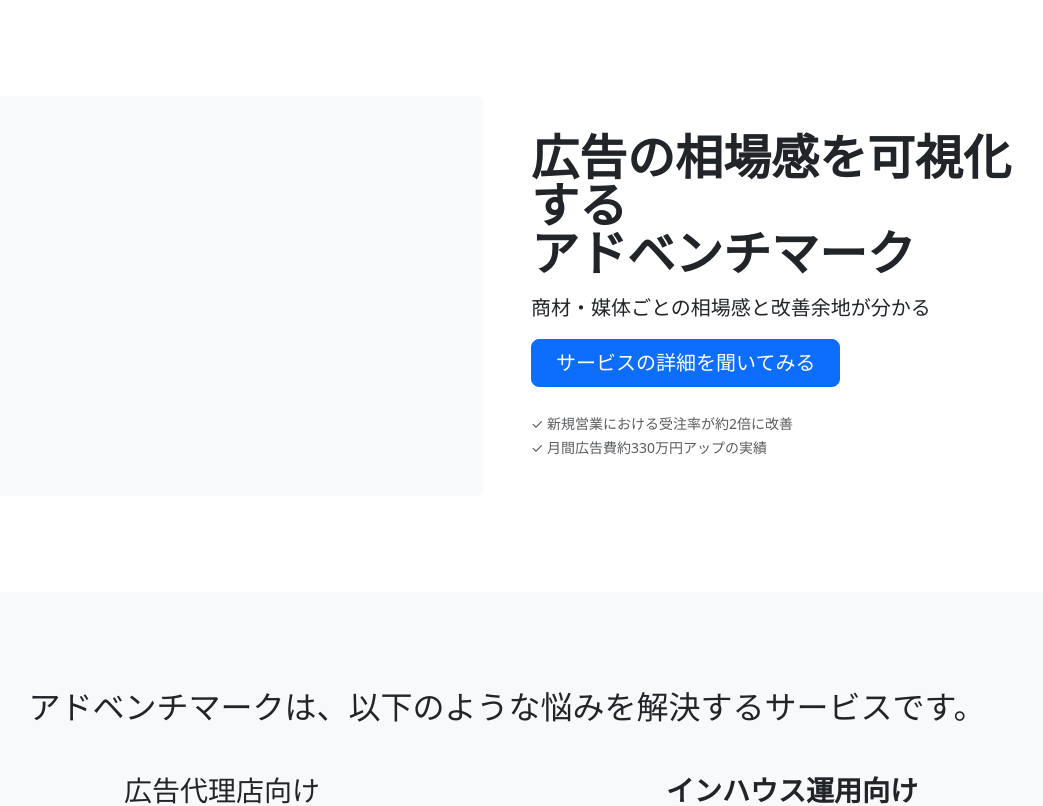
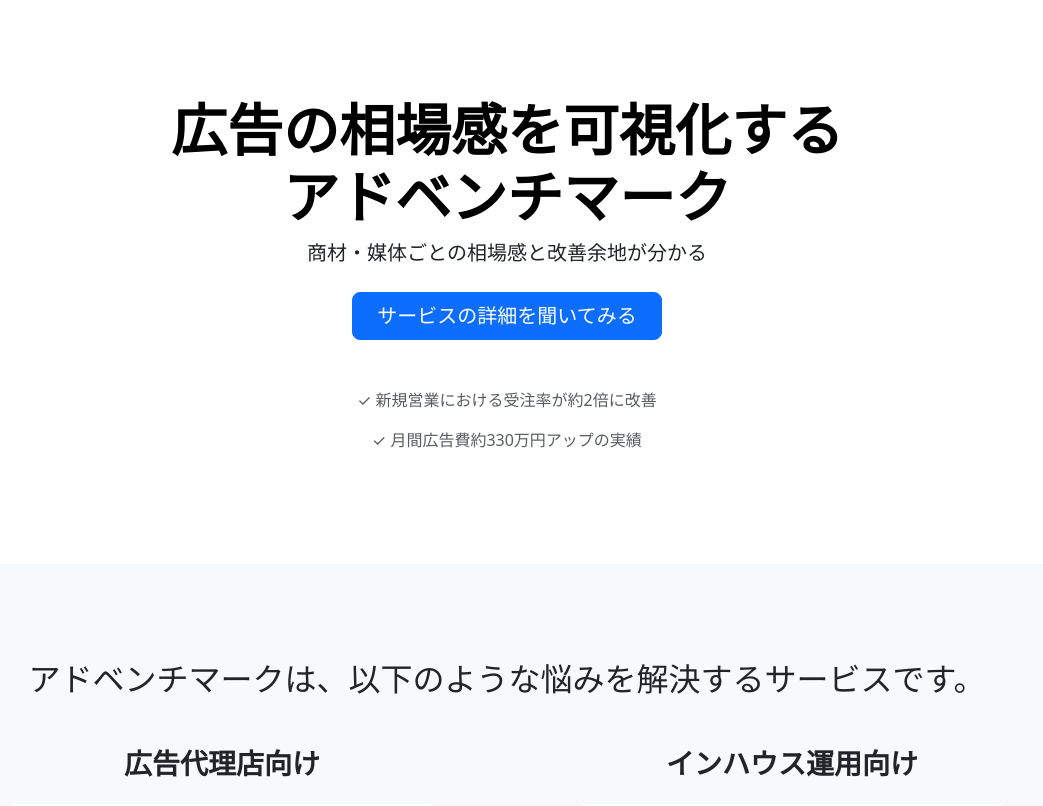
Before and after one commit to soshihojo/ad-benchmark-lp01, a React (Vite) app: page / in a window 1280 px wide. Shown: the top 806 px of the page, without its empty margins (133-1176 px from the left). Built offline with nearby package versions, Linux system fonts and the light colour scheme.

Commit message:
feat: Redesign hero, bold problems titles, and minor fixes

```diff
--- a/src/components/Hero.jsx
+++ b/src/components/Hero.jsx
@@ -4,24 +4,18 @@
   const contactFormUrl = 'https://docs.google.com/forms/d/e/1FAIpQLScPKGKK2xjsWhdV91ivuEXcXjpSUvEliSnm40lPFf7LLSoSbA/viewform?usp=header';
 
   return (
-    <div className="container col-xxl-8 px-4 py-5">
-      <div className="row flex-lg-row-reverse align-items-center g-5 py-5">
-        <div className="col-lg-6">
-          <h1 className="display-5 fw-bold lh-1 mb-3">広告の相場感を可視化する<br/>アドベンチマーク</h1>
-          <p className="lead">商材・媒体ごとの相場感と改善余地が分かる</p>
-          <div className="d-grid gap-2 d-md-flex justify-content-md-start mb-4">
-            <a href={contactFormUrl} target="_blank" rel="noopener noreferrer" className="btn btn-primary btn-lg px-4 me-md-2">
-              サービスの詳細を聞いてみる
-            </a>
-          </div>
-          <div>
-            <small className="text-muted">✓ 新規営業における受注率が約2倍に改善</small><br/>
-            <small className="text-muted">✓ 月間広告費約330万円アップの実績</small>
-          </div>
+    <div className="px-4 py-5 my-5 text-center">
+      <h1 className="display-4 fw-bold text-body-emphasis">広告の相場感を可視化する<br/>アドベンチマーク</h1>
+      <div className="col-lg-6 mx-auto">
+        <p className="lead mb-4">商材・媒体ごとの相場感と改善余地が分かる</p>
+        <div className="d-grid gap-2 d-sm-flex justify-content-sm-center mb-4">
+          <a href={contactFormUrl} target="_blank" rel="noopener noreferrer" className="btn btn-primary btn-lg px-4 gap-3">
+            サービスの詳細を聞いてみる
+          </a>
         </div>
-        <div className="col-10 col-sm-8 col-lg-6">
-          {/* This is where the original placeholder was, we can leave it empty or add a simple one */}
-          <div className="bg-light w-100 h-100 rounded" style={{ minHeight: '400px' }}></div>
+        <div className="mt-5">
+          <p className="text-muted">✓ 新規営業における受注率が約2倍に改善</p>
+          <p className="text-muted">✓ 月間広告費約330万円アップの実績</p>
         </div>
       </div>
     </div>
--- a/src/components/Problems.jsx
+++ b/src/components/Problems.jsx
@@ -19,7 +19,7 @@
         <h2 className="text-center mb-5">アドベンチマークは、<br className="d-block d-md-none"/>以下のような悩みを解決するサービスです。</h2>
         <div className="row gx-5">
           <div className="col-lg-6 mb-5 mb-lg-0">
-            <h3 className="text-center mb-4">広告代理店向け</h3>
+            <h3 className="text-center mb-4 fw-bold">広告代理店向け</h3>
             <div className="px-lg-5">
               {agencyProblems.map((problem, index) => (
                 <div key={index} className="d-flex align-items-center mb-3 p-3 bg-white rounded shadow-sm">
```
